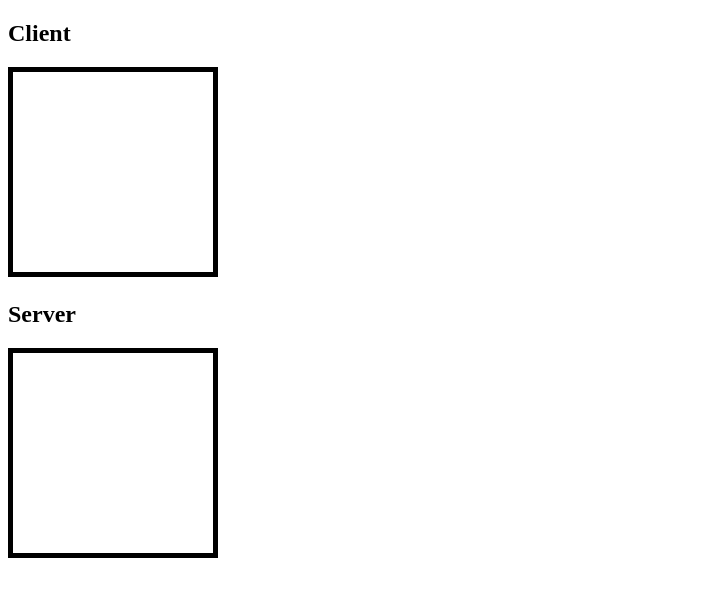
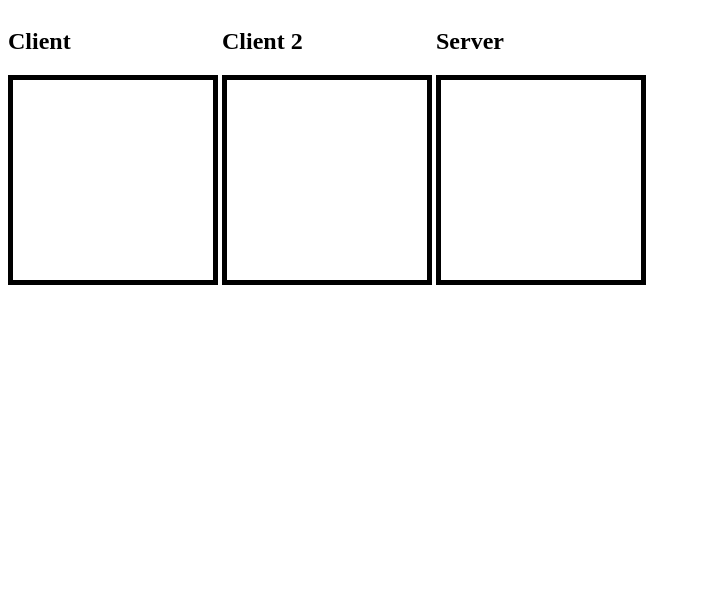
Before and after one commit to brunops/multiplayer-simulation, a plain HTML site: page index.html in a window 1280 px wide. Shown: the whole page, without its empty margins (0-701 px from the left). Drawn offline with Linux system fonts and the light colour scheme.

Commit message:
Add a second client to check if everybody is synchronized

```diff
--- a/index.html
+++ b/index.html
@@ -8,13 +8,28 @@
     canvas {
       border: 5px solid black;
     }
+
+    .canvas-wrapper {
+      display: inline-block;
+    }
   </style>
 </head>
 <body>
-  <h2>Client</h2>
-  <canvas id="client-canvas" width="200" height="200"></canvas>
+  <div class="canvas-wrapper">
+    <h2>Client</h2>
+    <canvas id="client-canvas" width="200" height="200"></canvas>
+  </div>
 
-  <h2>Server</h2>
-  <canvas id="server-canvas" width="200" height="200"></canvas>
+  <div class="canvas-wrapper">
+    <h2>Client 2</h2>
+    <canvas id="client2-canvas" width="200" height="200"></canvas>
+  </div>
+
+  <div class="canvas-wrapper">
+    <h2>Server</h2>
+    <canvas id="server-canvas" width="200" height="200"></canvas>
+  </div>
+
+  <script src='bundle.js'></script>
 </body>
 </html>
```
